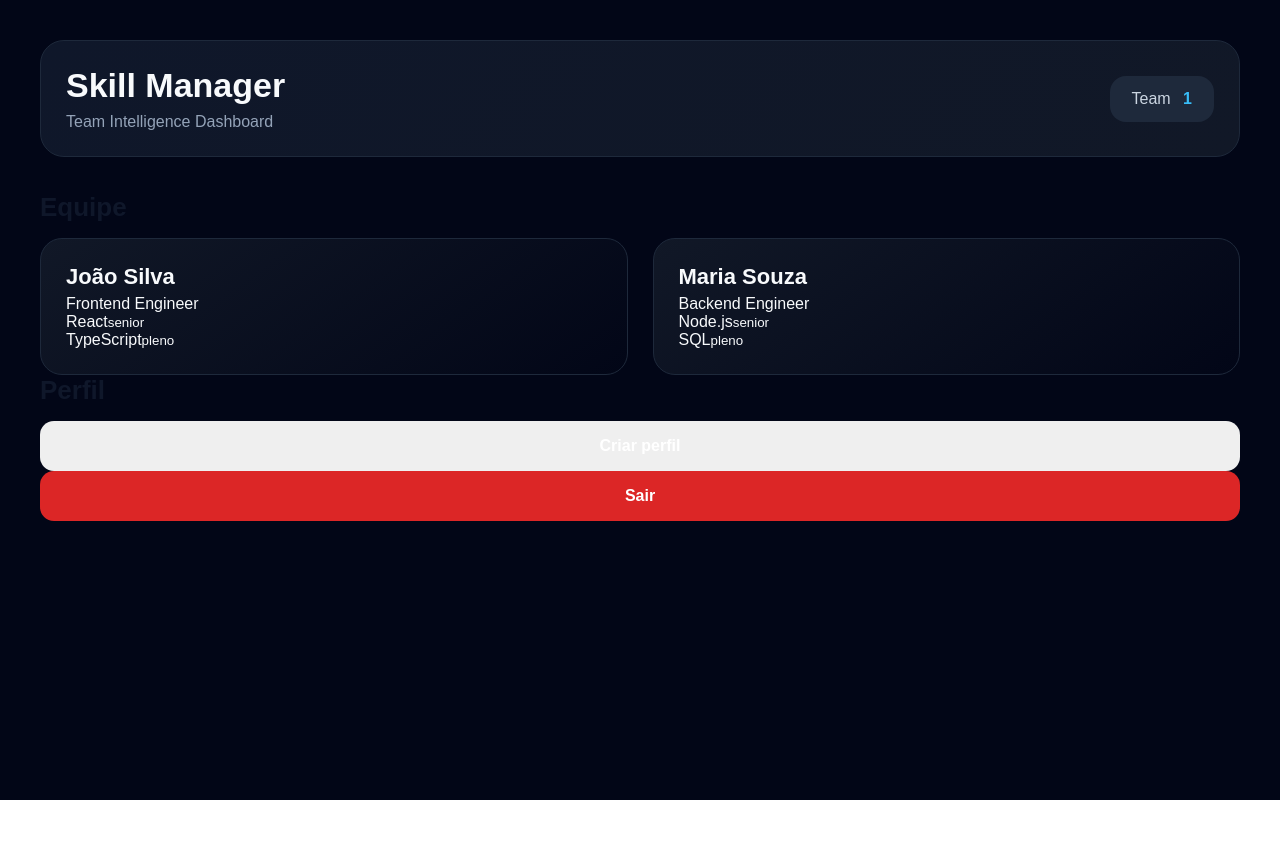
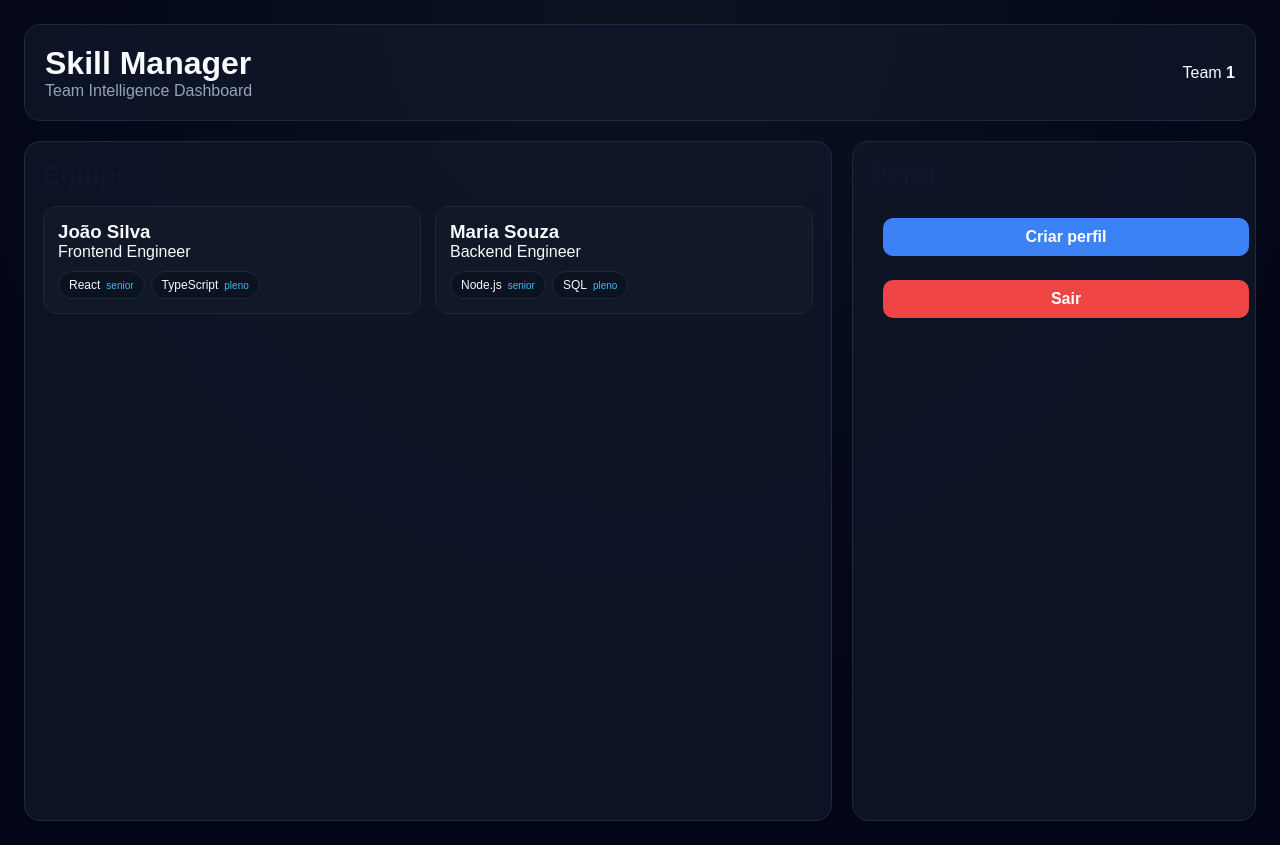
Before and after one commit to HailPapaiWILSON/skill-manager, a React (Vite) app in the folder apps/frontend/: page /team/1 in a window 1280 px wide. Before the commit the page ends 800 px from the top, so only its background shows below. Built offline with nearby package versions, Linux system fonts and the light colour scheme.

Commit message:
Refactor TeamRoom.css for improved layout and design
Updated styles for the TeamRoom page, including layout adjustments, new background gradients, and refined member card designs.

```diff
--- a/apps/frontend/src/pages/TeamRoom.css
+++ b/apps/frontend/src/pages/TeamRoom.css
@@ -1,284 +1,191 @@
 .skill-manager {
   min-height: 100vh;
-  background: #020617;
+  background: radial-gradient(circle at top, #0b1220 0%, #020617 70%);
   color: #f8fafc;
-  padding: 40px;
   font-family: Inter, Arial, sans-serif;
+
+  padding: 24px;
+}
+
+.skill-manager * {
+  box-sizing: border-box;
 }
 
 /* HEADER */
-
-.skill-header {
+.skill-manager .skill-header {
   display: flex;
   justify-content: space-between;
   align-items: center;
-  gap: 20px;
 
-  padding: 25px;
+  margin-bottom: 20px;
 
-  background: linear-gradient(135deg, #0f172a, #111827);
+  padding: 20px;
+  border-radius: 16px;
 
-  border-radius: 24px;
-
+  background: rgba(15, 23, 42, 0.75);
   border: 1px solid #1e293b;
-
-  margin-bottom: 35px;
 }
 
-.skill-header h1 {
-  font-size: 34px;
-  margin: 0;
-}
-
-.skill-header p {
-  color: #94a3b8;
-  margin-top: 8px;
-}
-
-.team-badge {
-  background: #1e293b;
-
-  padding: 14px 22px;
-
-  border-radius: 16px;
-
-  color: #cbd5e1;
-}
-
-.team-badge strong {
-  color: #38bdf8;
-
-  margin-left: 8px;
-}
-
-/* ESPECIALISTAS */
-
-.section {
-  background: #0f172a;
-
-  padding: 30px;
-
-  border-radius: 28px;
-
-  border: 1px solid #1e293b;
-
-  margin-bottom: 30px;
-}
-
-.section h2 {
-  margin-bottom: 25px;
-
-  font-size: 24px;
-}
-
-.members {
-  display: grid;
-
-  grid-template-columns: repeat(auto-fit, minmax(280px, 1fr));
-
-  gap: 25px;
-}
-
-.member-card {
-  background: linear-gradient(145deg, #111827, #020617);
-
-  border-radius: 22px;
-
-  padding: 25px;
-
-  border: 1px solid #1e293b;
-
-  transition: 0.3s;
-
-  position: relative;
-
-  overflow: hidden;
-}
-
-.member-card:hover {
-  transform: translateY(-6px);
-
-  border-color: #38bdf8;
-
-  box-shadow: 0 15px 35px rgba(56, 189, 248, 0.15);
-}
-
-.member-card h3 {
-  font-size: 22px;
-
-  margin-bottom: 5px;
-}
-
-.member-card p {
+.skill-manager .skill-header p {
   color: #94a3b8;
 }
 
-.member-card strong {
+/* GRID LAYOUT */
+.skill-manager .layout {
+  display: grid;
+  grid-template-columns: 2fr 1fr;
+  gap: 20px;
+
+  min-height: calc(100vh - 120px);
+}
+
+/* PANELS */
+.skill-manager .panel {
+  background: rgba(15, 23, 42, 0.75);
+  border: 1px solid #1e293b;
+  border-radius: 16px;
+
+  padding: 18px;
+}
+
+/* MEMBERS */
+.skill-manager .members {
+  display: grid;
+  grid-template-columns: repeat(auto-fit, minmax(260px, 1fr));
+  gap: 14px;
+}
+
+/* CARD */
+.skill-manager .member-card {
+  background: #111827;
+  border: 1px solid #1e293b;
+
+  padding: 14px;
+  border-radius: 14px;
+
+  transition: 0.2s;
+}
+
+.skill-manager .member-card:hover {
+  transform: translateY(-2px);
+  border-color: #38bdf8;
+}
+
+/* SKILLS */
+.skill-manager .skills {
+  display: flex;
+  flex-wrap: wrap;
+  gap: 6px;
+  margin-top: 10px;
+}
+
+.skill-manager .skill-chip {
+  display: flex;
+  gap: 6px;
+  align-items: center;
+
+  padding: 6px 10px;
+  border-radius: 999px;
+
+  background: #0b1220;
+  border: 1px solid #1e293b;
+
+  font-size: 12px;
+}
+
+.skill-manager .skill-chip small {
   color: #38bdf8;
 }
 
-/* SKILLS */
-
-.skill-item {
-  margin-top: 18px;
+/* FORM */
+.skill-manager .form {
+  display: flex;
+  flex-direction: column;
+  gap: 10px;
 }
 
-.skill-title {
-  display: flex;
+/* 🔥 IMPORTANTE: não usar input global */
+.skill-manager input,
+.skill-manager select {
+  padding: 10px;
+  border-radius: 10px;
 
-  justify-content: space-between;
-
-  align-items: center;
-
-  margin-bottom: 8px;
+  background: #0b1220;
+  border: 1px solid #1e293b;
+  color: white;
 }
 
-.skill-title span {
-  background: #1e293b;
-
-  color: #e2e8f0;
-
-  padding: 6px 12px;
-
-  border-radius: 12px;
-
-  font-size: 14px;
-}
-
-.skill-title small {
-  color: #38bdf8;
-
-  font-weight: bold;
-}
-
-.progress {
-  height: 10px;
-
-  width: 100%;
-
-  background: #020617;
-
-  border-radius: 20px;
-
-  overflow: hidden;
-}
-
-.progress div {
-  height: 100%;
-
-  border-radius: 20px;
-
-  background: linear-gradient(90deg, #2563eb, #38bdf8);
-
-  transition: 0.5s;
-}
-
-/* AÇÕES */
-
-.actions {
-  background: #0f172a;
-
-  padding: 30px;
-
-  border-radius: 25px;
-
-  border: 1px solid #1e293b;
-}
-
-.actions button {
-  width: 100%;
-
-  max-width: 300px;
-
-  padding: 14px;
-
+/* BUTTONS (ESCOPADO) */
+.skill-manager button {
+  padding: 10px;
+  margin: 12px;
+  border-radius: 10px;
   border: none;
 
-  border-radius: 14px;
-
-  background: #2563eb;
-
+  background: #3b82f6;
   color: white;
 
   cursor: pointer;
 
-  margin-top: 15px;
-
-  transition: 0.3s;
+  transition: 0.2s;
 }
 
-.actions button:hover {
-  background: #1d4ed8;
+.skill-manager button:hover {
+  background: #2563eb;
 }
 
-.danger {
-  background: #dc2626 !important;
+.skill-manager .danger {
+  background: #ef4444;
 }
 
-.danger:hover {
-  background: #b91c1c !important;
+.skill-manager .danger:hover {
+  background: #dc2626;
 }
 
-/* FORM */
+.skill-manager input::placeholder,
+.skill-manager select::placeholder {
+  color: rgba(148, 163, 184, 0.75);
+  opacity: 1;
+}
 
-.profile-form {
-  margin-top: 25px;
+.skill-manager .field-group {
+  display: flex;
+  flex-direction: column;
+  gap: 10px;
+}
 
-  background: #020617;
+.skill-manager .field-group label {
+  margin-left: 5px;
+  margin-top: 5px;
+  font-size: 15px;
+  color: #94a3b8;
+}
+.skill-manager .skills-select {
+  display: flex;
+  flex-wrap: wrap;
+  gap: 8px;
+  margin-bottom: 10px;
+}
 
-  padding: 25px;
-
-  border-radius: 20px;
+.skill-manager .skill-btn {
+  padding: 7px 10px;
+  border-radius: 999px;
 
   border: 1px solid #1e293b;
+  background: #0b1220;
+  color: #cbd5e1;
+
+  cursor: pointer;
+  transition: 0.2s;
+  font-size: 12px;
 }
 
-.profile-form input {
-  width: 100%;
+.skill-manager .skill-btn:hover {
+  border-color: #38bdf8;
+}
 
-  padding: 14px;
-
-  margin-top: 12px;
-
-  background: #111827;
-
-  border: none;
-
-  border-radius: 12px;
-
+.skill-manager .skill-btn.active {
+  background: #3b82f6;
+  border-color: #3b82f6;
   color: white;
 }
-
-/* TABLET */
-
-@media (max-width: 900px) {
-  .skill-manager {
-    padding: 25px;
-  }
-
-  .skill-header {
-    flex-direction: column;
-
-    align-items: flex-start;
-  }
-}
-
-/* MOBILE */
-
-@media (max-width: 600px) {
-  .skill-manager {
-    padding: 15px;
-  }
-
-  .section {
-    padding: 20px;
-  }
-
-  .member-card {
-    padding: 20px;
-  }
-
-  .skill-header h1 {
-    font-size: 26px;
-  }
-}
```
